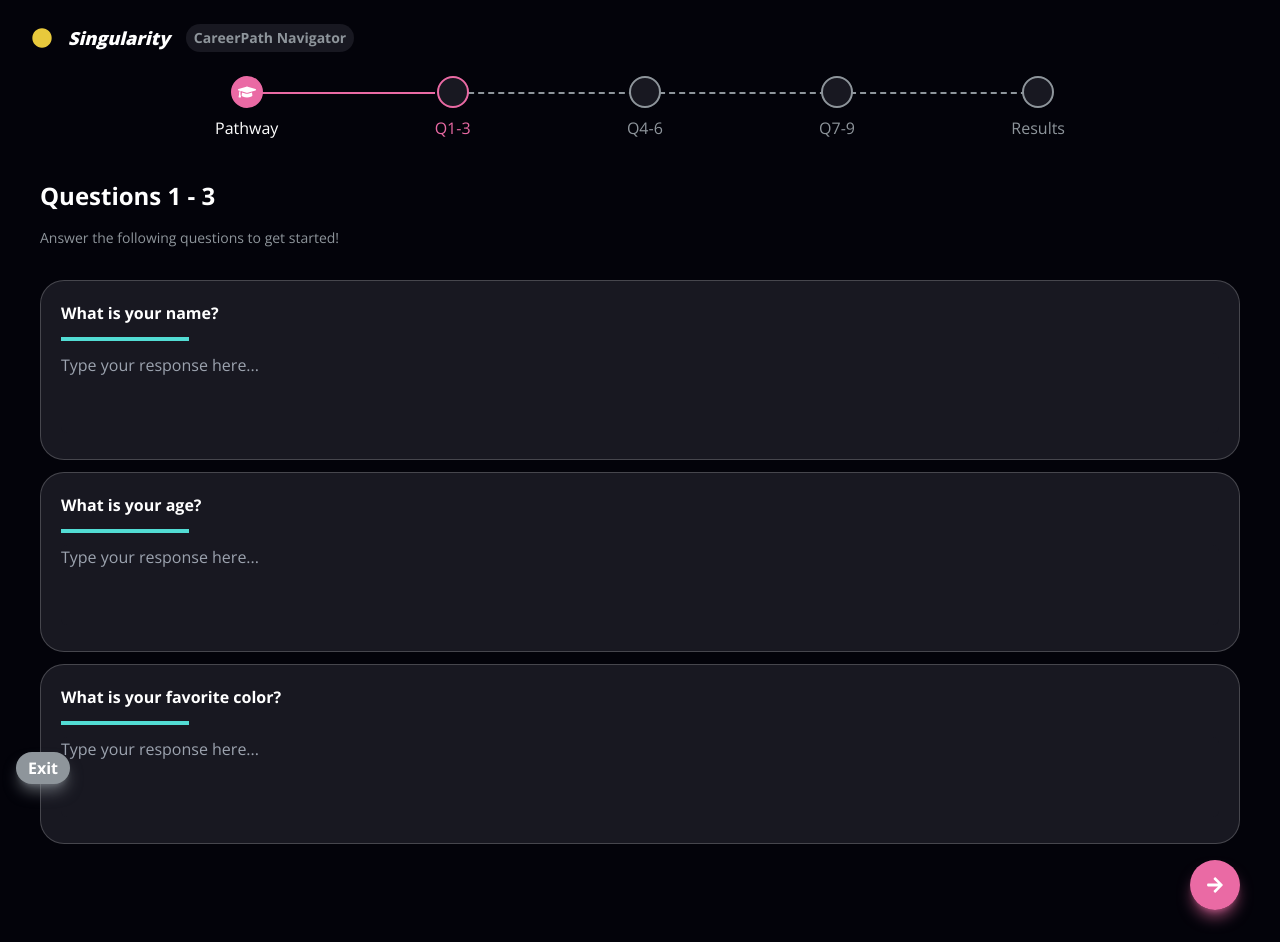
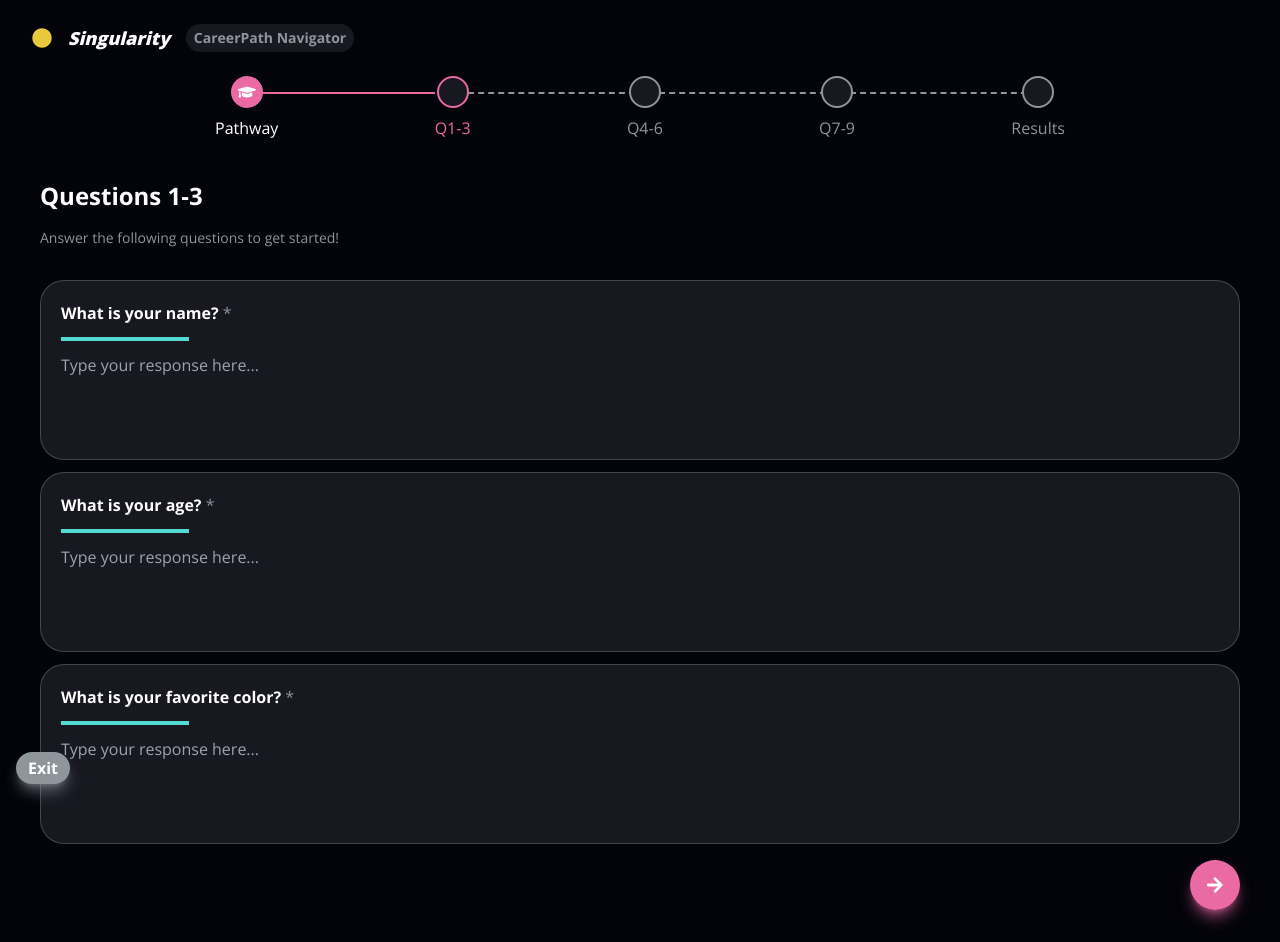
Before and after one commit to singularityinno/CareerNavigator, a Next.js app: page /career-navigator/survey in a window 1280 px wide. Both pictures are taken after a click on the element 1215 px from the left and 389 px from the top of the page. Built offline with nearby package versions, Linux system fonts and the light colour scheme.

Commit message:
Add validation

```diff
--- a/app/career-navigator/survey/stages/QuestionStage.tsx
+++ b/app/career-navigator/survey/stages/QuestionStage.tsx
@@ -20,11 +20,22 @@ const QuestionStage = () => {
       ]);
     }
   };
+  const [showError, setShowError] = React.useState(false);
+
+  const nextStep = () => {
+    for (const response of currResponse ?? []) {
+      if (!response.response || response.response.trim() === "") {
+        setShowError(true);
+        return;
+      }
+    }
+    setCurrStage(currStage + 1);
+  };
 
   return (
     <div className="mx-10 mt-10">
       <h1 className="text-2xl font-bold">
-        Questions {(currStage - 1) * 3 + 1} - {(currStage - 1) * 3 + 3}
+        Questions {(currStage - 1) * 3 + 1}-{(currStage - 1) * 3 + 3}
       </h1>
       <p className="text-grey mt-4 text-sm">
         Answer the following questions to get started!
@@ -38,11 +49,12 @@ const QuestionStage = () => {
               setResponse={(response) => {
                 setResponse(index, response);
               }}
+              showError={showError}
               key={index}
             />
           ))}
       </div>
-      <div onClick={() => setCurrStage(currStage + 1)} className="mt-4 mb-8 flex justify-end">
+      <div onClick={() => nextStep()} className="mt-4 mb-8 flex justify-end">
         <Button color="pink">
           <FaArrowRight />
         </Button>
@@ -54,12 +66,14 @@ const QuestionStage = () => {
 interface QuestionProps {
   question: string;
   response: string;
+  showError: boolean;
   setResponse: (response: string) => void;
 }
 
 const Question: React.FC<QuestionProps> = ({
   question,
   response,
+  showError,
   setResponse,
 }) => {
   const [textareaHeight, setTextareaHeight] = React.useState("auto");
@@ -86,9 +100,16 @@ const Question: React.FC<QuestionProps> = ({
     changeHeight();
   }, []);
 
+  const error = showError && response.trim() === "";
+
   return (
-    <div className="bg-black-secondary p-5 border-white/20 border-[1px] rounded-3xl">
-      <p className="font-bold text-md">{question}</p>
+    <div className="bg-black-secondary p-5 border-white/20 border-[1px] rounded-3xl hover:brightness-125 transition-all duration-100">
+      <p className="font-bold text-md">
+        {question}{" "}
+        <span className={`${error ? "text-teal" : "text-grey"} font-normal`}>
+          * {error && " Required"}
+        </span>
+      </p>
       <hr className="border-t-4 border-teal my-3 w-32" />
       <textarea
         ref={textareaRef}
```
